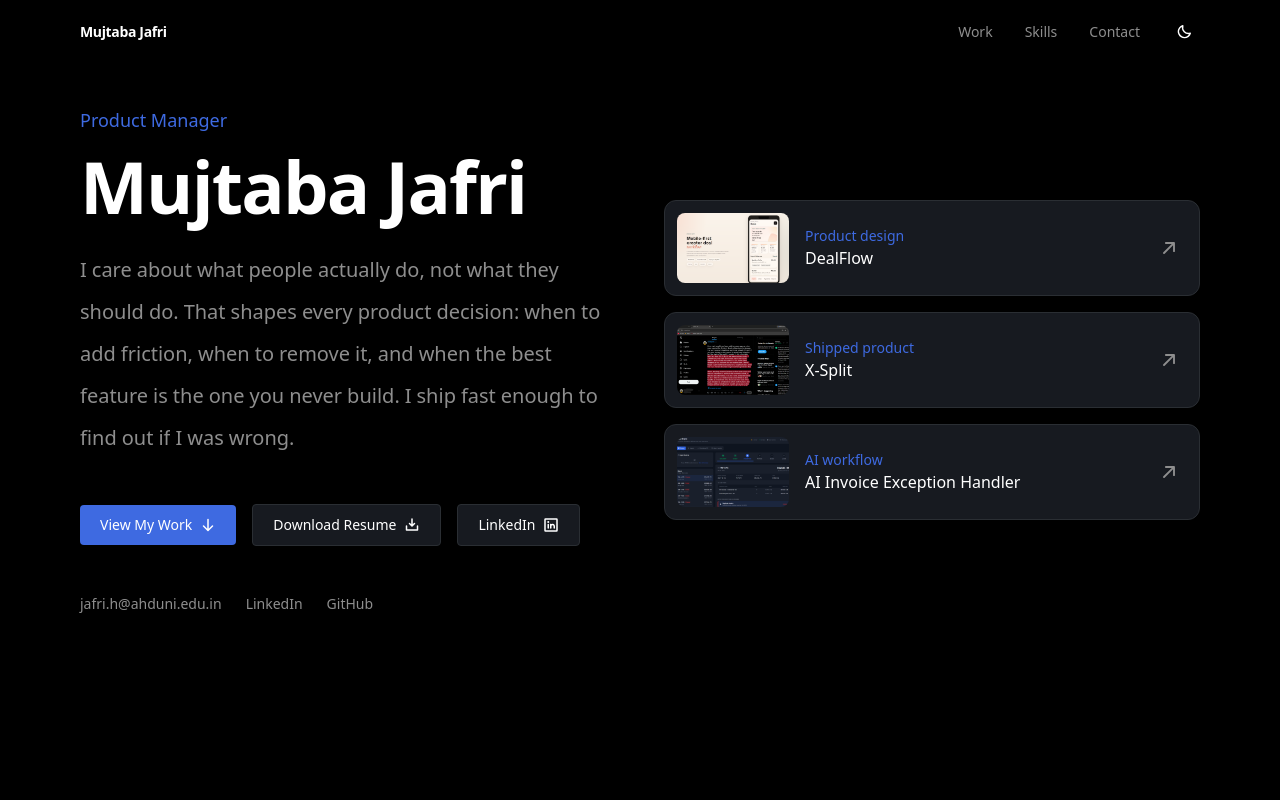
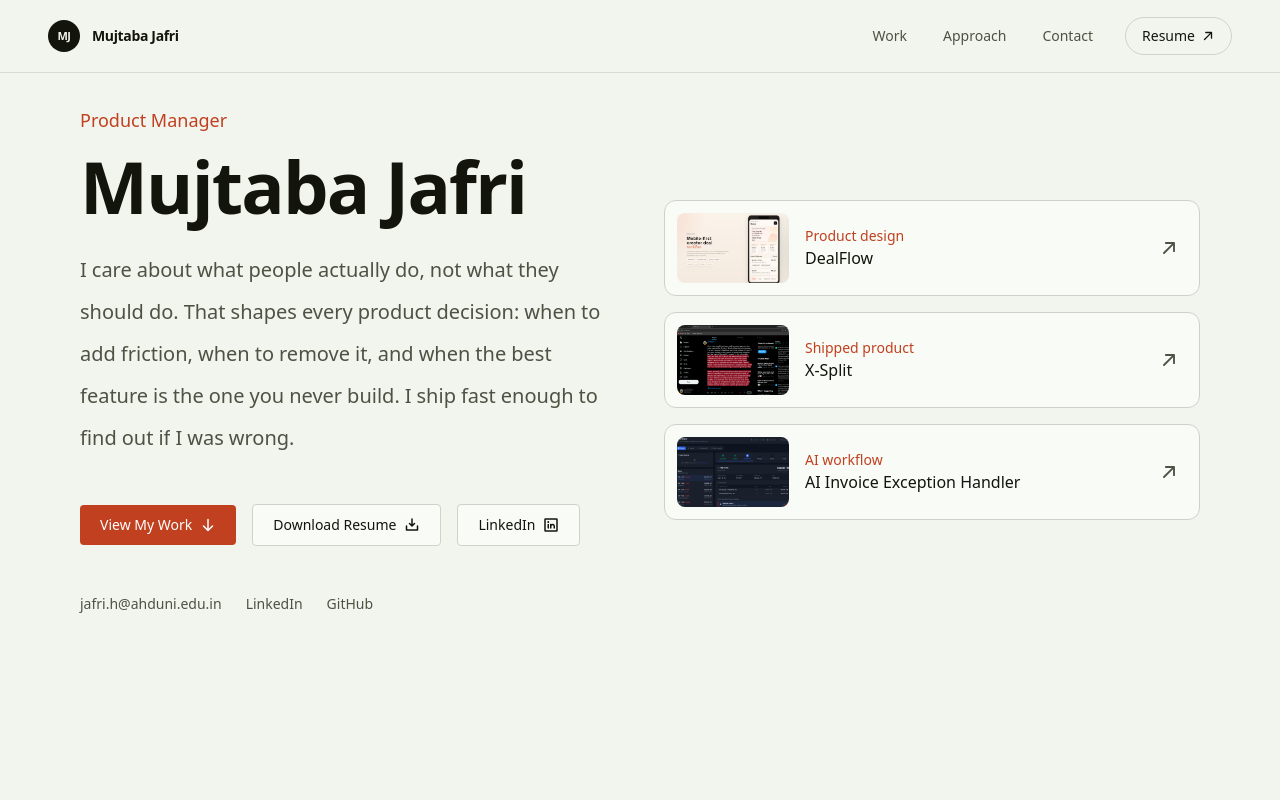
Before and after one commit to MujtabaJ30/portfolio, a Next.js app: page / in a window 1280 px wide. Shown: the top 800 px of the page. Built offline with nearby package versions, Linux system fonts and the light colour scheme.

Commit message:
redesign: establish light product lab shell

```diff
--- a/app/components/Header.tsx
+++ b/app/components/Header.tsx
@@ -1,25 +1,27 @@
 "use client";
 
 import { useEffect, useState } from "react";
-import { ThemeToggle } from "@/app/components/ThemeToggle";
+import { ArrowUpRight, List, X } from "@phosphor-icons/react";
 import { smoothScrollTo } from "@/app/lib/scroll";
 
 const navItems = [
   { label: "Work", href: "#projects" },
-  { label: "Skills", href: "#skills" },
+  { label: "Approach", href: "#approach" },
   { label: "Contact", href: "#contact" },
 ];
 
 export function Header() {
-  const [scrolled, setScrolled] = useState(false);
+  const [menuOpen, setMenuOpen] = useState(false);
 
   useEffect(() => {
-    const handleScroll = () => {
-      setScrolled(window.scrollY > 20);
+    const handleKeyDown = (event: KeyboardEvent) => {
+      if (event.key === "Escape") {
+        setMenuOpen(false);
+      }
     };
 
-    window.addEventListener("scroll", handleScroll);
-    return () => window.removeEventListener("scroll", handleScroll);
+    document.addEventListener("keydown", handleKeyDown);
+    return () => document.removeEventListener("keydown", handleKeyDown);
   }, []);
 
   const handleNavClick = async (
@@ -27,45 +29,94 @@ export function Header() {
     href: string
   ) => {
     e.preventDefault();
+    setMenuOpen(false);
     await smoothScrollTo(href, 600);
   };
 
   return (
-    <header
-      className={`fixed top-0 left-0 right-0 z-50 transition-all duration-300 ${
-        scrolled
-          ? "border-b border-border bg-bg/80 backdrop-blur-md"
-          : "bg-transparent"
-      }`}
-    >
-      <div className="mx-auto flex max-w-7xl items-center justify-between px-6 py-4 md:px-12 lg:px-20">
+    <header className="fixed inset-x-0 top-0 z-40 border-b border-border/70 bg-bg/92 backdrop-blur-md">
+      <div className="mx-auto flex h-[72px] max-w-[1400px] items-center justify-between px-5 sm:px-8 lg:px-12">
         <a
           href="#"
-          className="text-sm font-semibold tracking-tight text-text"
+          className="group flex items-center gap-3 text-sm font-semibold tracking-tight text-text"
           onClick={async (e) => {
             e.preventDefault();
+            setMenuOpen(false);
             await smoothScrollTo("body", 400, 0);
           }}
         >
-          Mujtaba Jafri
+          <span className="flex h-8 w-8 items-center justify-center rounded-full bg-text text-[11px] font-semibold tracking-[-0.04em] text-bg transition-transform duration-300 group-hover:rotate-[-8deg]">
+            MJ
+          </span>
+          <span className="hidden sm:inline">Mujtaba Jafri</span>
         </a>
 
-        <nav className="flex items-center gap-1 md:gap-2">
+        <nav className="hidden items-center gap-1 md:flex" aria-label="Primary">
           {navItems.map((item) => (
             <a
               key={item.href}
               href={item.href}
               onClick={(e) => handleNavClick(e, item.href)}
-              className="rounded px-3 py-1.5 text-sm text-muted transition-colors hover:bg-surface-hover hover:text-text"
+              className="rounded-full px-4 py-2 text-sm text-muted transition-colors hover:bg-surface-hover hover:text-text"
             >
               {item.label}
             </a>
           ))}
-          <div className="ml-2 flex items-center gap-1">
-            <ThemeToggle />
+          <a
+            href="/resume.pdf"
+            className="ml-3 inline-flex items-center gap-1.5 rounded-full border border-border px-4 py-2 text-sm font-medium text-text transition-colors hover:border-text hover:bg-text hover:text-bg"
+            download
+          >
+            Resume
+            <ArrowUpRight className="h-3.5 w-3.5" weight="bold" />
+          </a>
+        </nav>
+
+        <button
+          type="button"
+          className="inline-flex h-11 w-11 items-center justify-center rounded-full border border-border text-text transition-colors hover:bg-surface-hover md:hidden"
+          aria-expanded={menuOpen}
+          aria-controls="mobile-navigation"
+          aria-label={menuOpen ? "Close menu" : "Open menu"}
+          onClick={() => setMenuOpen((open) => !open)}
+        >
+          {menuOpen ? (
+            <X className="h-5 w-5" weight="bold" />
+          ) : (
+            <List className="h-5 w-5" weight="bold" />
+          )}
+        </button>
+      </div>
+
+      {menuOpen && (
+        <nav
+          id="mobile-navigation"
+          className="border-t border-border/70 bg-bg px-5 py-4 md:hidden"
+          aria-label="Mobile"
+        >
+          <div className="mx-auto flex max-w-[1400px] flex-col">
+            {navItems.map((item) => (
+              <a
+                key={item.href}
+                href={item.href}
+                onClick={(e) => handleNavClick(e, item.href)}
+                className="flex items-center justify-between border-b border-border/70 py-4 text-lg font-medium text-text"
+              >
+                {item.label}
+                <ArrowUpRight className="h-5 w-5 text-primary" weight="bold" />
+              </a>
+            ))}
+            <a
+              href="/resume.pdf"
+              className="flex items-center justify-between py-4 text-lg font-medium text-text"
+              download
+            >
+              Resume
+              <ArrowUpRight className="h-5 w-5 text-primary" weight="bold" />
+            </a>
           </div>
         </nav>
-      </div>
+      )}
     </header>
   );
 }
--- a/app/globals.css
+++ b/app/globals.css
@@ -1,30 +1,20 @@
 @import "tailwindcss";
 
 @theme {
-  --color-bg: #ffffff;
-  --color-surface: #f0f0f0;
-  --color-surface-hover: #e4e4e4;
-  --color-border: #d4d4d4;
-  --color-text: #171a20;
-  --color-muted: #5c5e62;
-  --color-primary: #3e6ae1;
-  --color-primary-hover: #3357c8;
-}
-
-.dark {
-  --color-bg: #000000;
-  --color-surface: #171a20;
-  --color-surface-hover: #20242b;
-  --color-border: #2a2e33;
-  --color-text: #ffffff;
-  --color-muted: #8e8e8e;
-  --color-primary: #3e6ae1;
-  --color-primary-hover: #3357c8;
+  --color-bg: oklch(0.965 0.009 120);
+  --color-surface: oklch(0.985 0.006 120);
+  --color-surface-hover: oklch(0.935 0.014 120);
+  --color-border: oklch(0.86 0.014 120);
+  --color-text: oklch(0.19 0.018 120);
+  --color-muted: oklch(0.43 0.025 120);
+  --color-primary: oklch(0.55 0.17 35);
+  --color-primary-hover: oklch(0.47 0.16 35);
 }
 
 html {
   scroll-behavior: smooth;
-  scroll-padding-top: 64px;
+  scroll-padding-top: 76px;
+  background: var(--color-bg);
 }
 
 body {
@@ -32,10 +22,30 @@ body {
   color: var(--color-text);
   -webkit-font-smoothing: antialiased;
   -moz-osx-font-smoothing: grayscale;
-  transition: background-color 0.33s ease, color 0.33s ease;
+  overflow-x: hidden;
 }
 
 ::selection {
   background-color: var(--color-primary);
-  color: #ffffff;
+  color: oklch(0.985 0.006 120);
 }
+
+:focus-visible {
+  outline: 2px solid var(--color-primary);
+  outline-offset: 4px;
+}
+
+@media (prefers-reduced-motion: reduce) {
+  html {
+    scroll-behavior: auto;
+  }
+
+  *,
+  *::before,
+  *::after {
+    animation-duration: 0.01ms !important;
+    animation-iteration-count: 1 !important;
+    scroll-behavior: auto !important;
+    transition-duration: 0.01ms !important;
+  }
+}
--- a/app/layout.tsx
+++ b/app/layout.tsx
@@ -1,8 +1,6 @@
 import type { Metadata } from "next";
 import { Geist, Geist_Mono } from "next/font/google";
 import "./globals.css";
-import { ThemeProvider } from "@/app/components/ThemeProvider";
-import { ThemeScript } from "@/app/components/ThemeScript";
 import { ProjectModalProvider } from "@/app/components/ProjectModalProvider";
 import { Header } from "@/app/components/Header";
 
@@ -19,7 +17,7 @@ const geistMono = Geist_Mono({
 export const metadata: Metadata = {
   title: "Mujtaba Jafri — Product Manager",
   description:
-    "Product manager portfolio showcasing shipped products, case studies, and product thinking.",
+    "Mujtaba Jafri is a product manager who turns ambiguous product problems into clear decisions and useful software.",
 };
 
 export default function RootLayout({
@@ -28,19 +26,14 @@ export default function RootLayout({
   children: React.ReactNode;
 }>) {
   return (
-    <html lang="en" className="dark" suppressHydrationWarning>
-      <head>
-        <ThemeScript />
-      </head>
+    <html lang="en">
       <body
         className={`${geistSans.variable} ${geistMono.variable} font-sans antialiased`}
       >
-        <ThemeProvider>
-          <ProjectModalProvider>
-            <Header />
-            {children}
-          </ProjectModalProvider>
-        </ThemeProvider>
+        <ProjectModalProvider>
+          <Header />
+          {children}
+        </ProjectModalProvider>
       </body>
     </html>
   );
```
